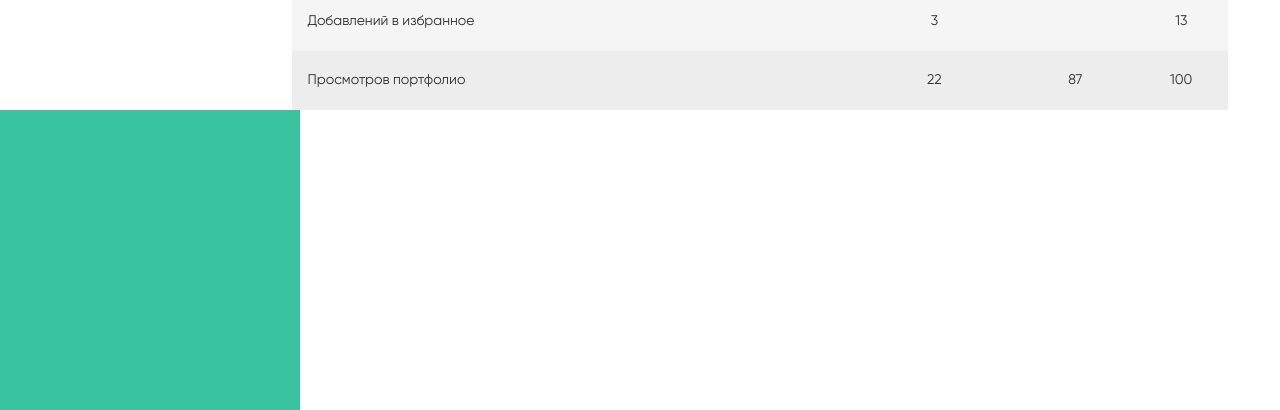
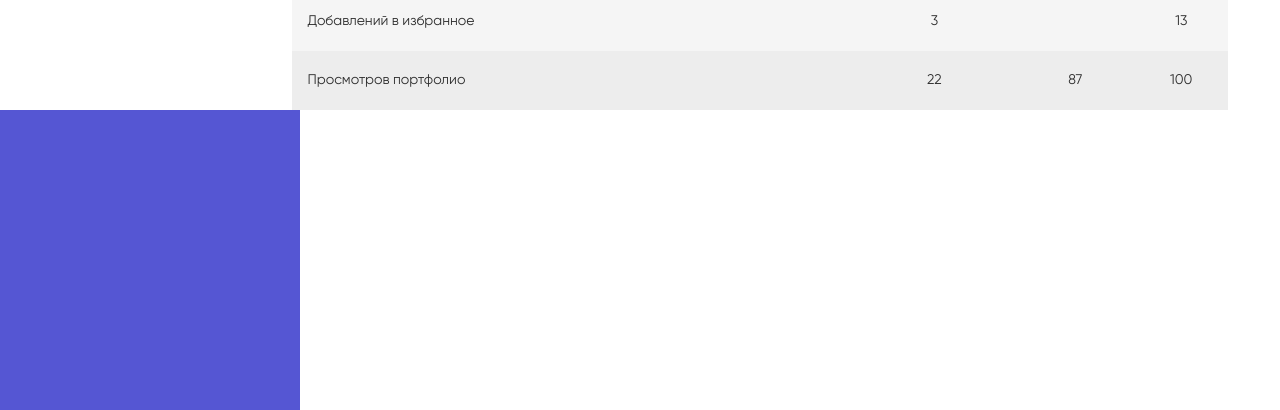
Before and after one commit to AurovD/selfmade, a website built with Vite: page index.html in a window 1280 px wide. Shown: the part 667-1077 px from the top of the page. Built offline with nearby package versions, Linux system fonts and the light colour scheme; files whose address does not match are found by name.

```diff
--- a/style.css
+++ b/style.css
@@ -578,10 +578,10 @@
     height: 14.375rem;
 }
 .test-box {
-    width: 300px;
-    height: 300px;
-    background-color: #3AC39F;
-}
-.test-box:hover, .test-box:active {
+     width: 300px;
+     height: 300px;
+     background-color: #5556D3;
+ }
+.test-box:hover, .test-box:active, .test-box:focus {
     background-color: #2F2F2F;
 }
```
